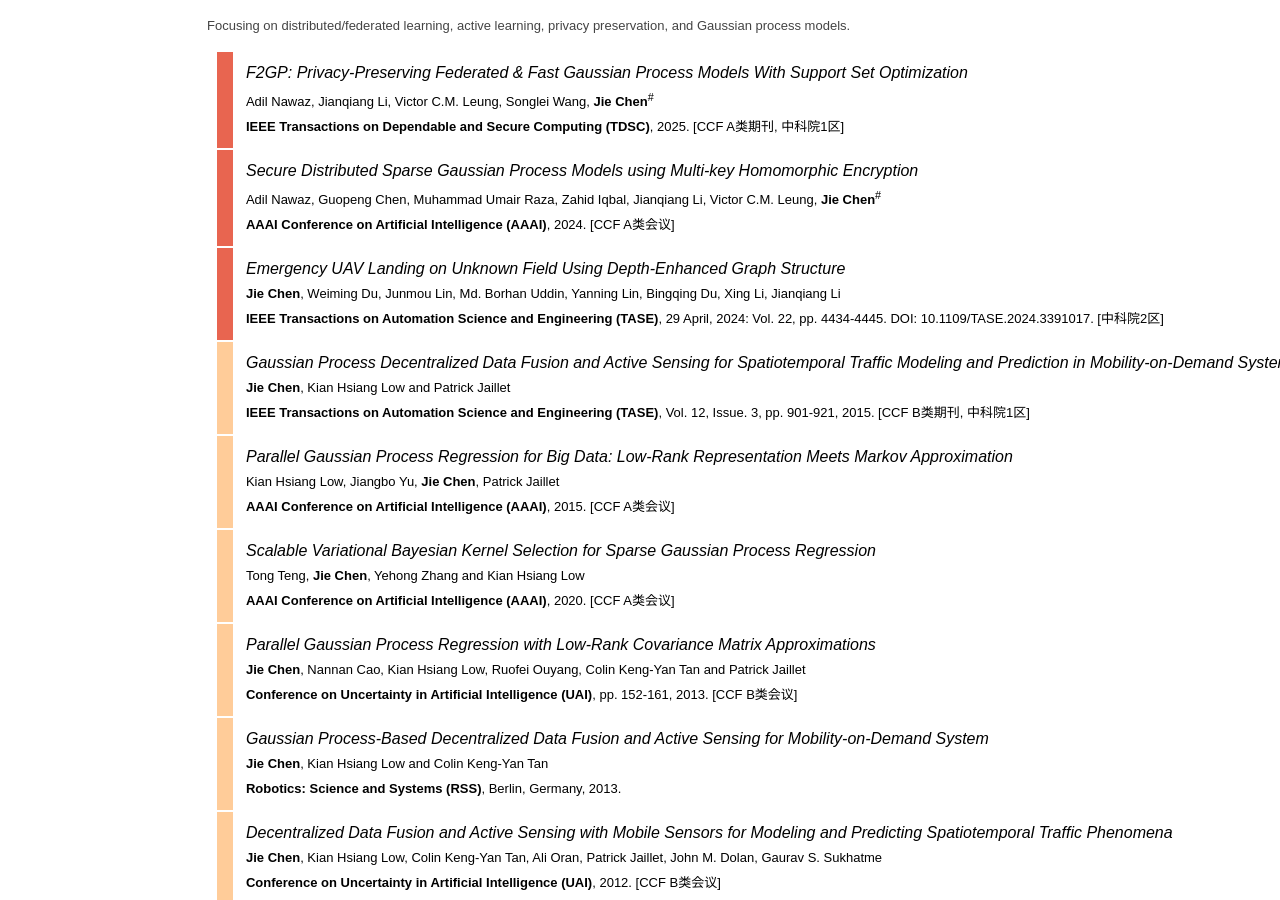
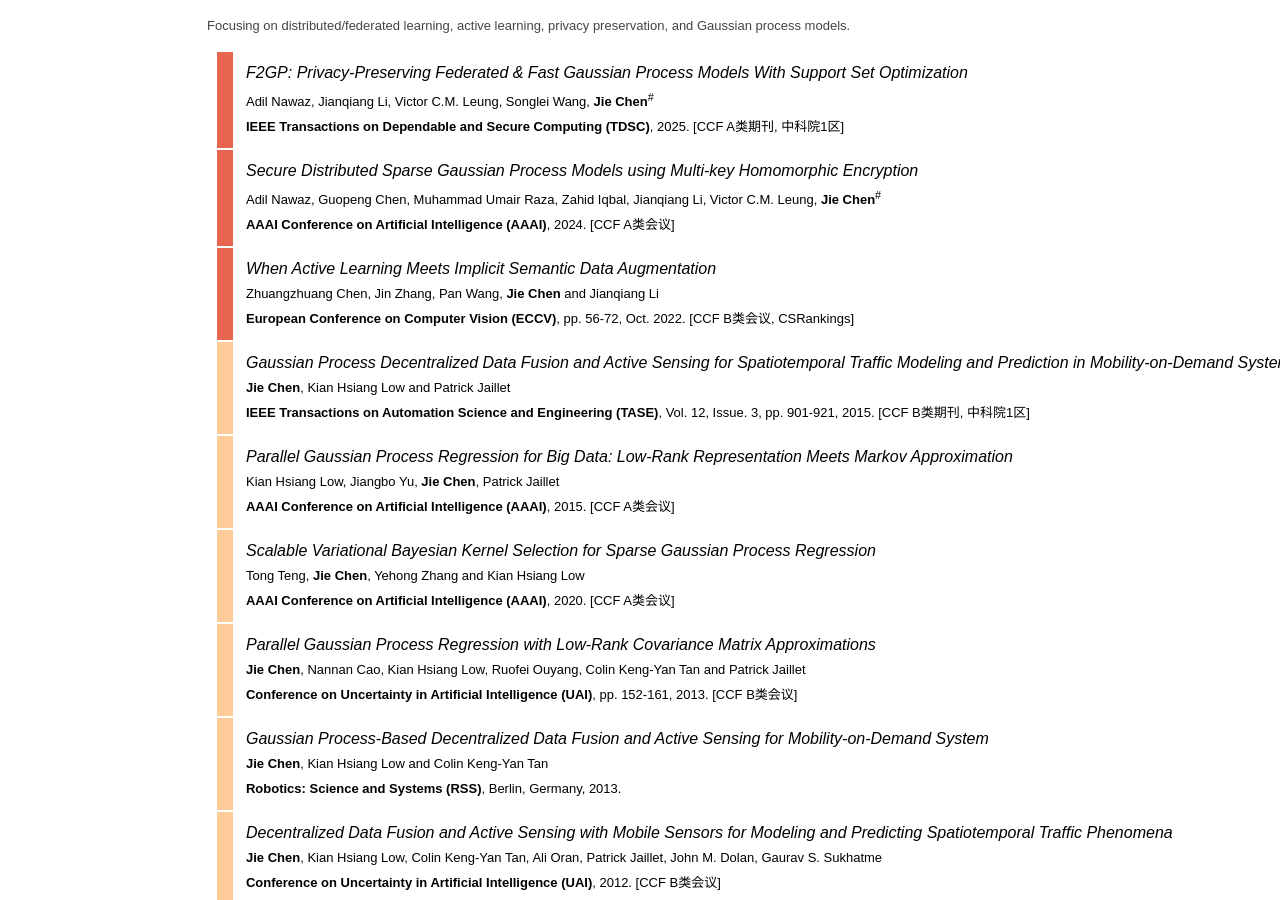
Before and after one commit to arikcj/arikcj.github.io, a Jekyll site: the page built from publications/index.html, in a window 1280 px wide and 900 px high, scrolled down 2316 px. Built offline with Jekyll 4.4.1, drawn with Linux system fonts in a browser that asks for light colours.

Commit message:
Fix ECCV 2022 paper entry with corrected authors and details

```diff
--- a/publications/index.html
+++ b/publications/index.html
@@ -314,14 +314,14 @@ title: Publications
 				</font></p></td>
 			</tr>
 
-            <!-- [43] IEEE TASE 2024 -->
+            <!-- [43] ECCV 2022 -->
             <tr>
 				<td style="border-style: none; border-width: medium;" valign="top" width="19">&nbsp;</td>
 				<td bgcolor="#e86550" style="border-style: none; border-width: medium;" valign="top" width="14">&nbsp;</td>
 				<td style="border-style: none; border-width: medium;" valign="top" width="1108">
-					<p style="margin-left: 10px; line-height: 150%; margin-top: 8px; margin-bottom: 8px;"><i><font face="Arial">Emergency UAV Landing on Unknown Field Using Depth-Enhanced Graph Structure</font></i><font face="Arial"><i><font style="font-size: 12pt;"><br></font></i></font>
-						<font color="#000000" face="Arial" size="2"><b>Jie Chen</b>, Weiming Du, Junmou Lin, Md. Borhan Uddin, Yanning Lin, Bingqing Du, Xing Li, Jianqiang Li</font><b><font color="#000000" face="Arial" size="2"><br></font></b>
-						<font face="Arial" size="2"><b>IEEE Transactions on Automation Science and Engineering (TASE)</b>, 29 April, 2024: Vol. 22, pp. 4434-4445. DOI: 10.1109/TASE.2024.3391017. [中科院2区]</font><br>
+					<p style="margin-left: 10px; line-height: 150%; margin-top: 8px; margin-bottom: 8px;"><i><font face="Arial">When Active Learning Meets Implicit Semantic Data Augmentation</font></i><font face="Arial"><i><font style="font-size: 12pt;"><br></font></i></font>
+						<font color="#000000" face="Arial" size="2">Zhuangzhuang Chen, Jin Zhang, Pan Wang, <b>Jie Chen</b> and Jianqiang Li</font><b><font color="#000000" face="Arial" size="2"><br></font></b>
+						<font face="Arial" size="2"><b>European Conference on Computer Vision (ECCV)</b>, pp. 56-72, Oct. 2022. [CCF B类会议, CSRankings]</font><br>
 					<font face="Arial" size="2">
 
 				</font></p></td>
```
